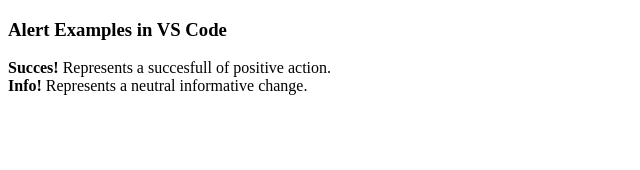
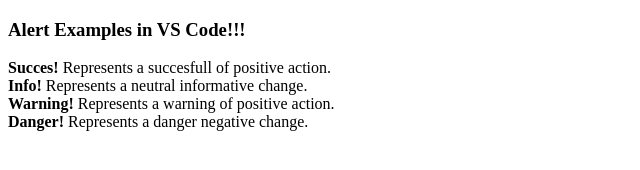
Before and after one commit to Rosy-i/git-vscode, a plain HTML site: page index.html in a window 1280 px wide. Shown: the whole page, without its empty margins (0-640 px from the left). Drawn offline with Linux system fonts and the light colour scheme.

Commit message:
Added features

```diff
--- a/index.html
+++ b/index.html
@@ -3,11 +3,13 @@
 <head>
     <meta charset="UTF-8">
     <meta name="viewport" content="width=device-width, initial-scale=1.0">
-    <title>Document</title>
+    <title>Document!!</title>
 </head>
 <body>
-    <h3>Alert Examples in VS Code</h3>
+    <h3>Alert Examples in VS Code!!!</h3>
     <strong>Succes!</strong> Represents a succesfull of positive action.<br />
     <strong>Info!</strong> Represents a neutral informative change.<br />
+    <strong>Warning!</strong> Represents a warning of positive action.<br />
+    <strong>Danger!</strong> Represents a danger negative change.<br />
 </body>
 </html>
```
